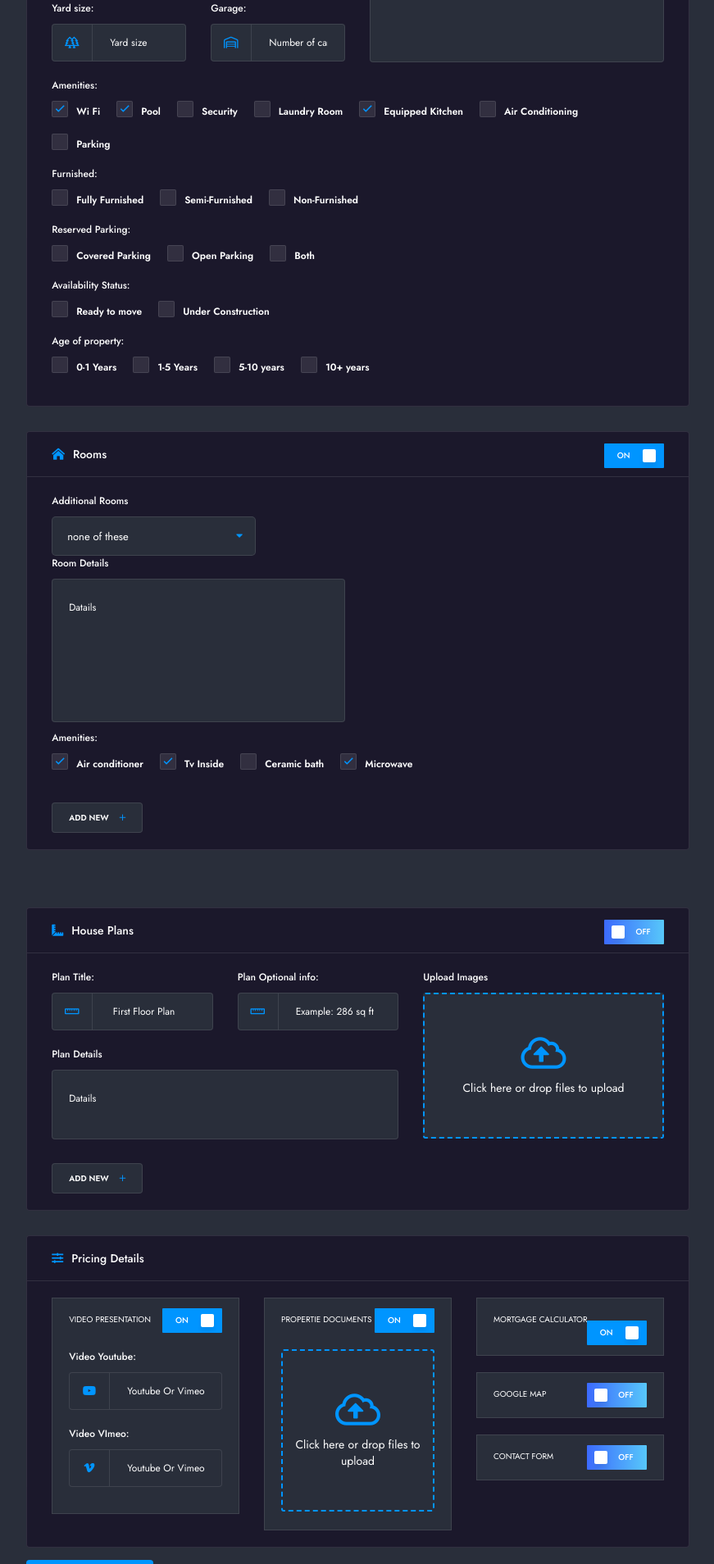
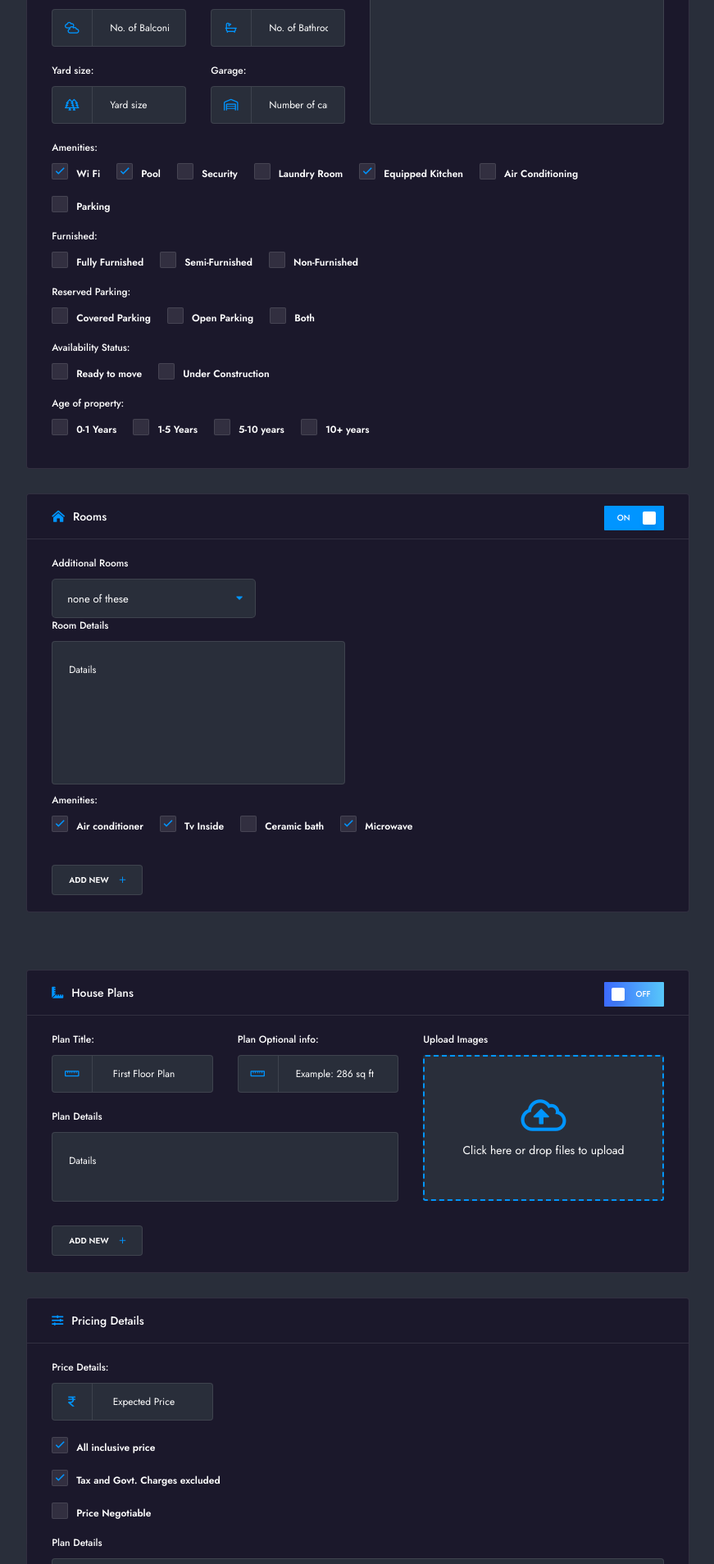
Before and after one commit to faisalbalkhi/propDekho, a Django app: page /dashboard-add-listing/ in a window 1280 px wide. Shown: the part 1812-3720 px from the top of the page at 82% size, without its empty margins (354-1225 px from the left). Run offline with Django 3.2, Linux system fonts and the light colour scheme; some libraries are stand-ins or nearby versions.

Commit message:
add listing

```diff
--- a/prop_dekho/templates/dashboard-add-listing.html
+++ b/prop_dekho/templates/dashboard-add-listing.html
@@ -196,20 +196,21 @@
                                             </div>
                                         </div>
                                         <div class="col-sm-4">
+
                                             <label>Building Type</label>
                                             <div class="listsearch-input-item">
                                                 <select data-placeholder="All Types" class="chosen-select no-search-select" >
                                                     <option>All Types</option>
-                                                    <option>Residential</option>
-                                                    <option>Commercial</option>
+                                                    <option onclick="proptype1()">Residential</option>
+                                                    <option onclick="proptype2()">Commercial</option>
                                                 </select>
                                             </div>
                                         </div>
-                                        <div class="col-sm-4">
+                                        <div id="residentialType" class="col-sm-4">
                                             <label>Property Type</label>
                                             <div class="listsearch-input-item">
                                                 <select data-placeholder="Apartments" class="chosen-select no-search-select" >
-                                                    <option>All Categories</option>
+                                                    <option disable>All Categories</option>
                                                     <option>Independent House</option>
                                                     <option>Apartment</option>
                                                     <option>Plot</option>
@@ -218,10 +219,21 @@
                                                 </select>
                                             </div>
                                         </div>
-                                        {% comment %} <div class="col-sm-8">
-                                            <label>Keywords  <span class="dec-icon"><i class="far fa-key"></i></span></label>
-                                            <input type="text" placeholder="Maximum 15 , should be separated by commas" value=""/>
-                                        </div> {% endcomment %}
+
+                                        <div id="commercialType" class="col-sm-4">
+                                            <label>Property Type</label>
+                                            <div class="listsearch-input-item">
+                                                <select data-placeholder="Apartments" class="chosen-select no-search-select" >
+                                                    <option disable>All Categories</option>
+                                                    <option>Office Space</option>
+                                                    <option>Shop</option>
+                                                    <option>Land</option>
+                                                    <option>Showroom</option>
+                                                    <option>Warehouse</option>
+                                                    <option>Industrial Plot</option>
+                                                </select>
+                                            </div>
+                                        </div>
                                     </div>
                                 </div>
                             </div>
@@ -606,91 +618,55 @@
                             <!-- dasboard-widget-title end -->
                             <!-- dasboard-widget-box  -->
                             <div class="dasboard-widget-box   fl-wrap">
-                                <div class="custom-form">
-                                    <div class="row">
-                                        <!-- content-widget-switcher -->
-                                        <div class="col-md-4">
-                                            <div class="content-widget-switcher fl-wrap">
-                                                <span class="content-widget-switcher-title">Video Presentation</span>
-                                                <div class="onoffswitch">
-                                                    <input type="checkbox" name="onoffswitch" class="onoffswitch-checkbox" id="myonoffswitchmc" checked>
-                                                    <label class="onoffswitch-label" for="myonoffswitchmc">
-                                                    <span class="onoffswitch-inner"></span>
-                                                    <span class="onoffswitch-switch"></span>
-                                                    </label>
+                                <div class="custom-form add_room-item-wrap">
+                                    <div class="add_room-container fl-wrap">
+                                        <!-- add_room-item   -->
+                                        <div class="add_room-item fl-wrap" >
+                                            <span class="remove-rp tolt" data-microtip-position="left"  data-tooltip="Remove"><i class="fal fa-times-circle"></i></span>
+                                            <div class="row">
+                                                <div class="col-sm-7">
+                                                    <div class="row">
+                                                        <div class="col-sm-6">
+                                                            <label>Price Details: <span class="dec-icon"><i class="far fa-rupee-sign"></i></span></label>
+                                                            <input type="text" placeholder=" Expected Price " value=""/>
+                                                        </div>
+                                                    </div>
+
                                                 </div>
-                                                <div class="content-widget-switcher-item fl-wrap">
-                                                    <label>Video Youtube: <span class="dec-icon"><i class="fab fa-youtube"></i></span></label>
-                                                    <input type="text" placeholder="Youtube Or Vimeo" value=""/>
-                                                    <label>Video VImeo: <span class="dec-icon"><i class="fab fa-vimeo-v"></i></span></label>
-                                                    <input type="text" placeholder="Youtube Or Vimeo" value=""/>
+                                                <div class="col-sm-6">
+                                            <div class=" add-list-tags fl-wrap">
+                                                <!-- Checkboxes -->
+                                                <ul class="fl-wrap filter-tags no-list-style ds-tg">
+                                                    <li>
+                                                        <input id="check-2aaa5" type="checkbox" name="check" checked>
+                                                        <label for="check-2aaa5">All inclusive price</label>
+                                                    </li>
+                                                    <li>
+                                                        <input id="check-2bb5" type="checkbox" name="check" checked>
+                                                        <label for="check-2bb5">Tax and Govt. Charges excluded</label>
+                                                    </li>
+                                                    <li>
+                                                        <input id="check-2dd5" type="checkbox" name="check">
+                                                        <label for="check-2dd5"> Price Negotiable</label>
+                                                    </li>
+                                                </ul>
+                                                <!-- Checkboxes end -->
+                                            </div>
                                                 </div>
                                             </div>
                                         </div>
-                                        <!-- content-widget-switcher end-->
-                                        <!-- content-widget-switcher -->
-                                        <div class="col-md-4">
-                                            <div class="content-widget-switcher fl-wrap">
-                                                <span class="content-widget-switcher-title">Propertie Documents</span>
-                                                <div class="onoffswitch">
-                                                    <input type="checkbox" name="onoffswitch" class="onoffswitch-checkbox" id="myonoffswitchmc523" checked>
-                                                    <label class="onoffswitch-label" for="myonoffswitchmc523">
-                                                    <span class="onoffswitch-inner"></span>
-                                                    <span class="onoffswitch-switch"></span>
-                                                    </label>
-                                                </div>
-                                                <div class="content-widget-switcher-item fl-wrap">
-                                                    <form class="fuzone">
-                                                        <div class="fu-text">
-                                                            <span><i class="far fa-cloud-upload-alt"></i> Click here or drop files to upload</span>
-                                                            <div class="photoUpload-files fl-wrap"></div>
-                                                        </div>
-                                                        <input type="file" class="upload" multiple>
-                                                    </form>
-                                                </div>
-                                            </div>
-                                        </div>
-                                        <!-- content-widget-switcher end-->
-                                        <!-- content-widget-switcher -->
-                                        <div class="col-md-4">
-                                            <div class="content-widget-switcher fl-wrap">
-                                                <span class="content-widget-switcher-title">Mortgage Calculator</span>
-                                                <div class="onoffswitch">
-                                                    <input type="checkbox" name="onoffswitch" class="onoffswitch-checkbox" id="myonoffswitchmc423" checked>
-                                                    <label class="onoffswitch-label" for="myonoffswitchmc423">
-                                                    <span class="onoffswitch-inner"></span>
-                                                    <span class="onoffswitch-switch"></span>
-                                                    </label>
-                                                </div>
-                                            </div>
-                                            <div class="content-widget-switcher fl-wrap" style="margin-top: 20px">
-                                                <span class="content-widget-switcher-title">Google Map</span>
-                                                <div class="onoffswitch">
-                                                    <input type="checkbox" name="onoffswitch" class="onoffswitch-checkbox" id="myonoffswitchmc923">
-                                                    <label class="onoffswitch-label" for="myonoffswitchmc923">
-                                                    <span class="onoffswitch-inner"></span>
-                                                    <span class="onoffswitch-switch"></span>
-                                                    </label>
-                                                </div>
-                                            </div>
-                                            <div class="content-widget-switcher fl-wrap" style="margin-top: 20px">
-                                                <span class="content-widget-switcher-title">Contact Form</span>
-                                                <div class="onoffswitch">
-                                                    <input type="checkbox" name="onoffswitch" class="onoffswitch-checkbox" id="myonoffswitchmc`23">
-                                                    <label class="onoffswitch-label" for="myonoffswitchmc`23">
-                                                    <span class="onoffswitch-inner"></span>
-                                                    <span class="onoffswitch-switch"></span>
-                                                    </label>
-                                                </div>
-                                            </div>
-                                        </div>
-                                        <!-- content-widget-switcher end-->
+                                        <label>Plan Details</label>
+                                                    <div class="listsearch-input-item">
+                                                        <textarea cols="40" rows="3" style="height: 85px;" placeholder="Datails" spellcheck="false"></textarea>
+                                                    </div>
+                                        <!--add_room-item end  -->
                                     </div>
                                 </div>
-                            </div>
-                            <!-- dasboard-widget-box  end-->
+
+
                             <a href="#" class="btn  color-bg float-btn">Save Changes </a>
                         </div>
+
                     </div>
                     <div class="limit-box fl-wrap"></div>
                     <!-- dashboard-footer -->
@@ -714,6 +690,8 @@
             </div>
             <!-- wrapper end -->
         </div>
+
+
         <!-- Main end -->
         <!--=============== scripts  ===============-->
         <script src="/static/js/jquery.min.js"></script>
@@ -722,5 +700,17 @@
         <script src="/static/https://maps.googleapis.com/maps/api/js?key=YOU_API_KEY_HERE&libraries=places"></script>
         <script src="/static/js/map-add.js"></script>
         <script src="/static/js/dashboard.js"></script>
+        <script src="https://cdn.jsdelivr.net/npm/bootstrap@5.3.0-alpha1/dist/js/bootstrap.bundle.min.js" integrity="sha384-w76AqPfDkMBDXo30jS1Sgez6pr3x5MlQ1ZAGC+nuZB+EYdgRZgiwxhTBTkF7CXvN" crossorigin="anonymous"></script>
+
+        <script>
+            function proptype1(){
+                document.getElementById("residentialType").style.display="block";
+                document.getElementById("commercialType").style.display="none";
+            }
+            function proptype2(){
+                document.getElementById("residentialType").style.display="none";
+                document.getElementById("commercialType").style.display="block";
+            }
+        </script>
     </body>
 </html>
```
